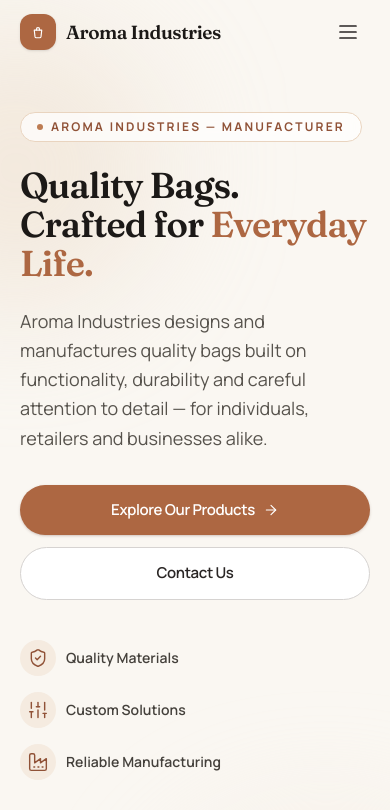
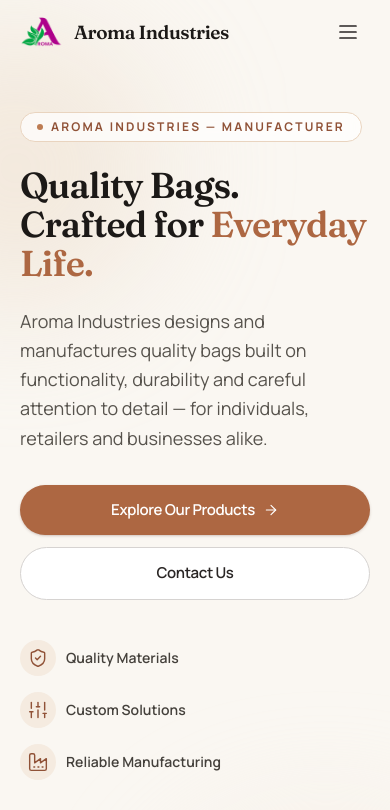
Before and after one commit to pmanoharreddy/aroma-industries, a React (Vite) app: page / in a window 390 px wide. Shown: the top 810 px of the page. Built offline with nearby package versions, Linux system fonts and the light colour scheme.

Commit message:
Fix mobile navigation

```diff
--- a/src/components/Logo.jsx
+++ b/src/components/Logo.jsx
@@ -9,27 +9,12 @@
       className={cn("group inline-flex items-center gap-2.5", className)}
       aria-label={`${siteConfig.name} — home`}
     >
-      <span className="flex h-9 w-9 items-center justify-center rounded-xl bg-brand-600 shadow-sm transition-transform duration-300 group-hover:-rotate-3">
-        <svg
-          viewBox="0 0 32 32"
-          className="h-5 w-5 text-white"
-          aria-hidden="true"
-        >
-          <path
-            d="M10 13h12l-1.2 10.5a2 2 0 0 1-2 1.7h-5.6a2 2 0 0 1-2-1.7L10 13z"
-            fill="none"
-            stroke="currentColor"
-            strokeWidth="1.8"
-            strokeLinejoin="round"
-          />
-          <path
-            d="M13.5 13.5v-2a2.5 2.5 0 0 1 5 0v2"
-            fill="none"
-            stroke="currentColor"
-            strokeWidth="1.8"
-          />
-        </svg>
-      </span>
+      <img
+        src="/images/branding/brand_logo.png"
+        alt="Aroma Industries logo"
+        className="h-11 w-11 object-contain transition-transform duration-300 group-hover:-rotate-3"
+      />
+
       <span
         className={cn(
           "font-display text-[19px] font-semibold leading-none tracking-tight",
```
Also changed, not shown: index.html (+4 -2 lines), public/images/branding/brand_logo.png (added).
